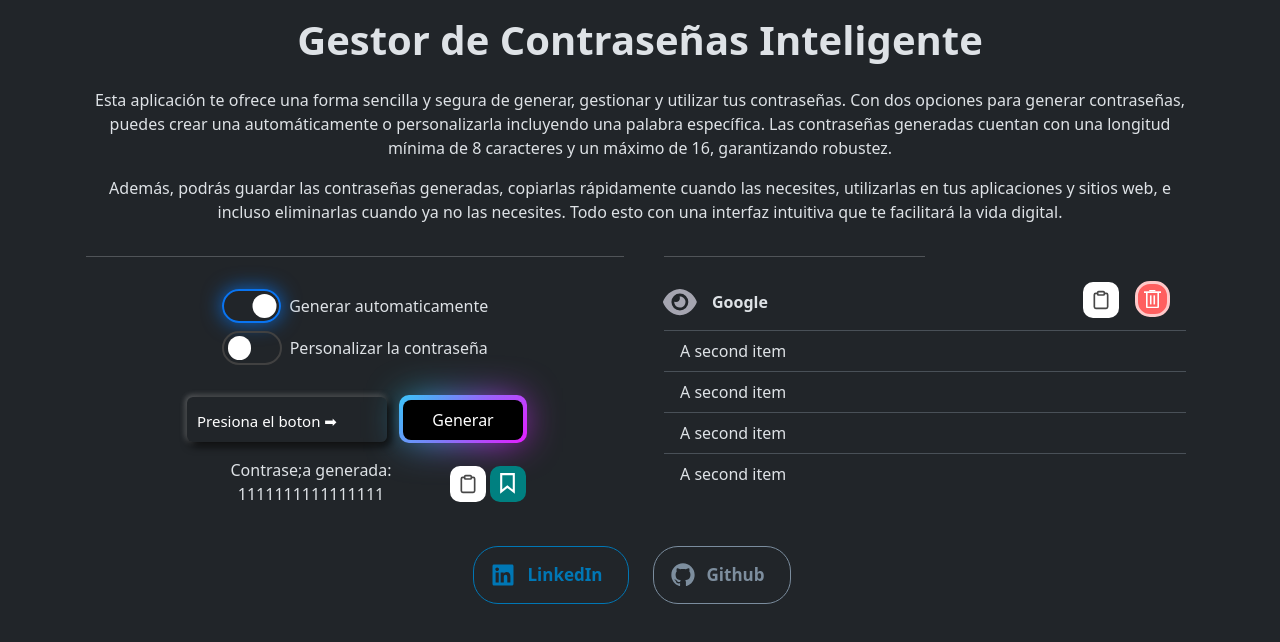
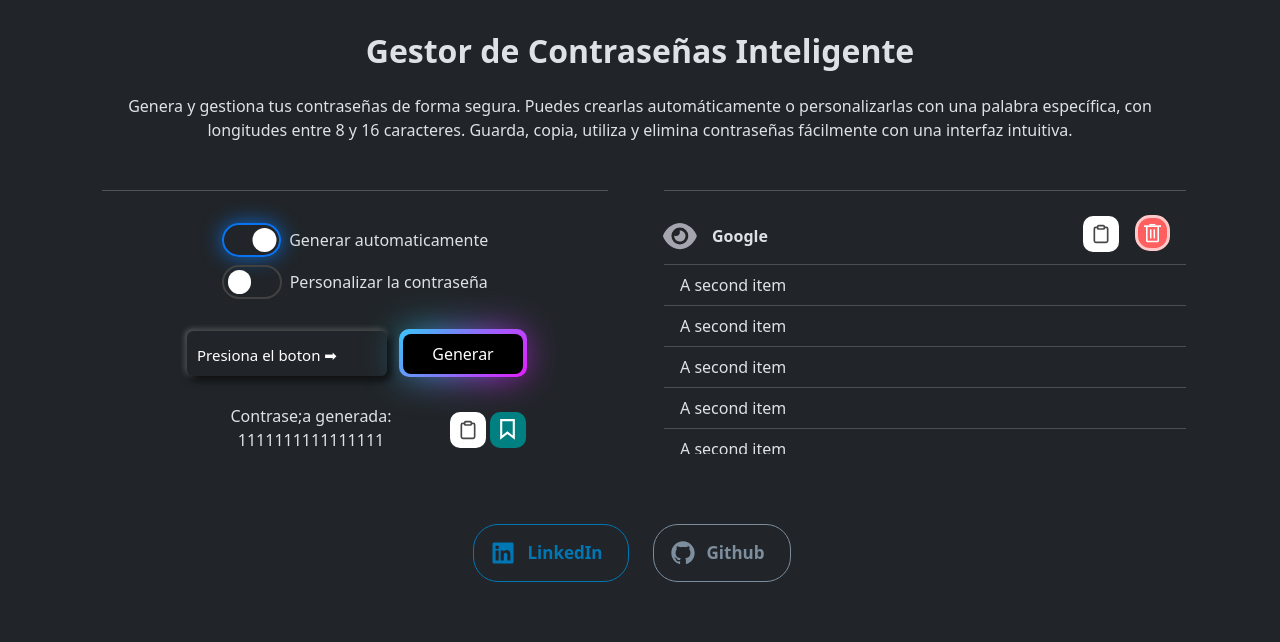
Before and after one commit to Benit0Trdlla/Passwords, a React (Vite) app: page / in a window 1280 px wide. Shown: the top 642 px of the page. Built offline with nearby package versions, Linux system fonts and the light colour scheme.

Commit message:
[New]: Input maxLength 16 & Generate Password with the button.

```diff
--- a/src/App.jsx
+++ b/src/App.jsx
@@ -1,5 +1,5 @@
 import { useState } from 'react'
-import { SocialsSection, GithubButton, LinkedInButton, Button, Checkbox, Switch, Input, CopyBtn, DeleteBtn, SaveBtn } from './components'
+import { SocialsSection, Button, Checkbox, Switch, Input, CopyBtn, DeleteBtn, SaveBtn } from './components'
 import './App.css'
 
 function App() {
@@ -20,18 +20,19 @@ function App() {
     <>
       <div className="d-flex align-items-center justify-content-center vh-100">
         <div className="container d-flex flex-column pt-2 pt-lg-3 mt-lg-0 vh-100">
-          <h1 className='text-center fs-1 fw-bold'>Gestor de Contraseñas Inteligente</h1>
-          <div className='text-center fs-6 mt-3'>
-            <p>
-              Esta aplicación te ofrece una forma sencilla y segura de generar, gestionar y utilizar tus contraseñas. Con dos opciones para generar contraseñas, puedes crear una automáticamente o personalizarla incluyendo una palabra específica. Las contraseñas generadas cuentan con una longitud mínima de 8 caracteres y un máximo de 16, garantizando robustez.
-            </p>
-            <p>
-              Además, podrás guardar las contraseñas generadas, copiarlas rápidamente cuando las necesites, utilizarlas en tus aplicaciones y sitios web, e incluso eliminarlas cuando ya no las necesites. Todo esto con una interfaz intuitiva que te facilitará la vida digital.
-            </p>
+          <div className='p-3'>
+            <h1 className='text-center fs-2 fw-bold'>Gestor de Contraseñas Inteligente</h1>
+            <div className='fs-6 mt-4 fw-light'>
+              <p className='text-center'>
+                Genera y gestiona tus contraseñas de forma segura. Puedes crearlas automáticamente o personalizarlas con una palabra específica, con longitudes entre 8 y 16 caracteres. Guarda, copia, utiliza y elimina contraseñas fácilmente con una interfaz intuitiva.
+              </p>
+            </div>
           </div>
           <div className="row">
             <div className="col-md-6 px-0 px-lg-3 text-center">
-              <hr />
+              <div className='px-3'>
+                <hr />
+              </div>
               <div className="p-3">
                 <div className='d-flex justify-content-center align-items-center gap-2 mb-2'>
                   <Switch name="automatico" state={automatico} onChange={handleChechbox} />
@@ -46,7 +47,7 @@ function App() {
                     <Input stateSwitch={automatico} />
                     <Button />
                   </div>
-                  <div className='mt-3 d-flex justify-content-center align-items-center gap-1'>
+                  <div className='mt-4 pt-1 d-flex justify-content-center align-items-center gap-1'>
                     <p className='m-0 mb-2 w-50 text-center me-2'>Contrase;a generada: 1111111111111111 </p>
                     <CopyBtn />
                     <SaveBtn />
@@ -56,9 +57,9 @@ function App() {
             </div>
             <SocialsSection />
             <div className="col-md-6 px-0 p-0 px-lg-2">
-              <div className='mt-2 mt-lg-0 h-100'>
+              <div className='mt-2 mt-lg-0 h-100 overflow-auto' style={{ maxHeight: '280px' }}>
                 <div className='px-3'>
-                  <hr className='w-50' />
+                  <hr />
                 </div>
                 <ul className="list-group list-group-flush text-start w-80 px-3">
                   <li className="list-group-item d-flexr">
@@ -77,6 +78,13 @@ function App() {
                   <li className="list-group-item">A second item</li>
                   <li className="list-group-item">A second item</li>
                   <li className="list-group-item">A second item</li>
+                  <li className="list-group-item">A second item</li>
+                  <li className="list-group-item">A second item</li>
+                  <li className="list-group-item">A second item</li>
+                  <li className="list-group-item">A second item</li>
+                  <li className="list-group-item">A second item</li>
+                  <li className="list-group-item">A second item</li>
+
                 </ul>
               </div>
             </div>
--- a/src/components/Buttons/Button.jsx
+++ b/src/components/Buttons/Button.jsx
@@ -1,6 +1,39 @@
 import "./Button.css"
+import { mezclarPalabra } from "../../lib";
 export const Button = () => {
+  function generarCadenaConPalabra(palabra, longitudTotal) {
+    const caracteres = "ABCDEFGHIJKLMNOPQRSTUVWXYZabcdefghijklmnopqrstuvwxyz0123456789";
+    let resultado = '';
+
+    // Caso 1: Si la palabra tiene 16 o más caracteres, solo mezcla los caracteres de la palabra
+    if (palabra.length >= 16) return console.log(mezclarPalabra(palabra) + " " + "es mayor");
+    else {
+      console.log(palabra + " " + "Menor");
+      // Caso 2: Si la palabra tiene menos de 16 caracteres, añade caracteres aleatorios
+      let longitudMinima = Math.max(8, palabra.length); // Asegurar un mínimo de 8 caracteres
+      let longitudAleatoria = Math.max(longitudTotal, longitudMinima) - palabra.length;
+      let cadenaAleatoria = '';
+
+      // Generar una cadena aleatoria para completar la longitud total
+      for (let i = 0; i < longitudAleatoria; i++) {
+        cadenaAleatoria += caracteres.charAt(Math.floor(Math.random() * caracteres.length));
+      }
+
+      // Generar una posición aleatoria donde se insertará la palabra
+      const posicionAleatoria = Math.floor(Math.random() * (cadenaAleatoria.length + 1));
+
+      // Insertar la palabra en la cadena aleatoria
+      resultado = cadenaAleatoria.slice(0, posicionAleatoria) + palabra + cadenaAleatoria.slice(posicionAleatoria);
+
+      // Mezclar la cadena resultante
+      resultado = mezclarPalabra(resultado);
+    }
+    console.log(resultado);
+  };
+  const palabra = 'Yougnboy11111111';
+  console.log(palabra.length + "YO");
+
   return (
-    <button className="button">Generar</button>
+    <button className="button" onClick={() => generarCadenaConPalabra(palabra, 16)}>Generar</button>
   );
 };
--- a/src/components/Input/Input.jsx
+++ b/src/components/Input/Input.jsx
@@ -2,7 +2,7 @@ import './Input.css';
 export const Input = ({stateSwitch}) => {
   return (
     <div className="containerBtn">
-      <input required type="text" name="text" className="input" onChange={(e) => { console.log(e.target.value) }} disabled={stateSwitch}/>
+      <input required type="text" maxLength={16} name="text" className="input" onChange={(e) => { console.log(e.target.value) }} disabled={stateSwitch}/>
       <label className="label">{ stateSwitch ? 'Presiona el boton ➡' : 'Ingresa una palabra'}</label>
     </div>
   );
--- a/src/components/Socials/SocialsSection.jsx
+++ b/src/components/Socials/SocialsSection.jsx
@@ -1,7 +1,7 @@
 import { GithubButton, LinkedInButton } from "../index"
 export const SocialsSection = () => {
     return (
-        <div className='order-3 mt-3 d-flex justify-content-center align-items-center  mb-lg-0 w-50 mx-auto'>
+        <div className='order-3 p-5 d-flex justify-content-center align-items-center mb-lg-0 w-50 mx-auto'>
             <div className='d-flex justify-content-center gap-4 me-0 me-lg-3'>
                 <LinkedInButton />
                 <GithubButton />
--- /dev/null
+++ b/src/lib/index.js
@@ -0,0 +1 @@
+export * from "./mezclarPalabra.js"
--- /dev/null
+++ b/src/lib/mezclarPalabra.js
@@ -0,0 +1,4 @@
+export const mezclarPalabra = (palabra) => {
+    // Convertir la palabra en un array, mezclar y devolver como cadena
+    return palabra.split('').sort(() => Math.random() - 0.5).join('');
+}
```
